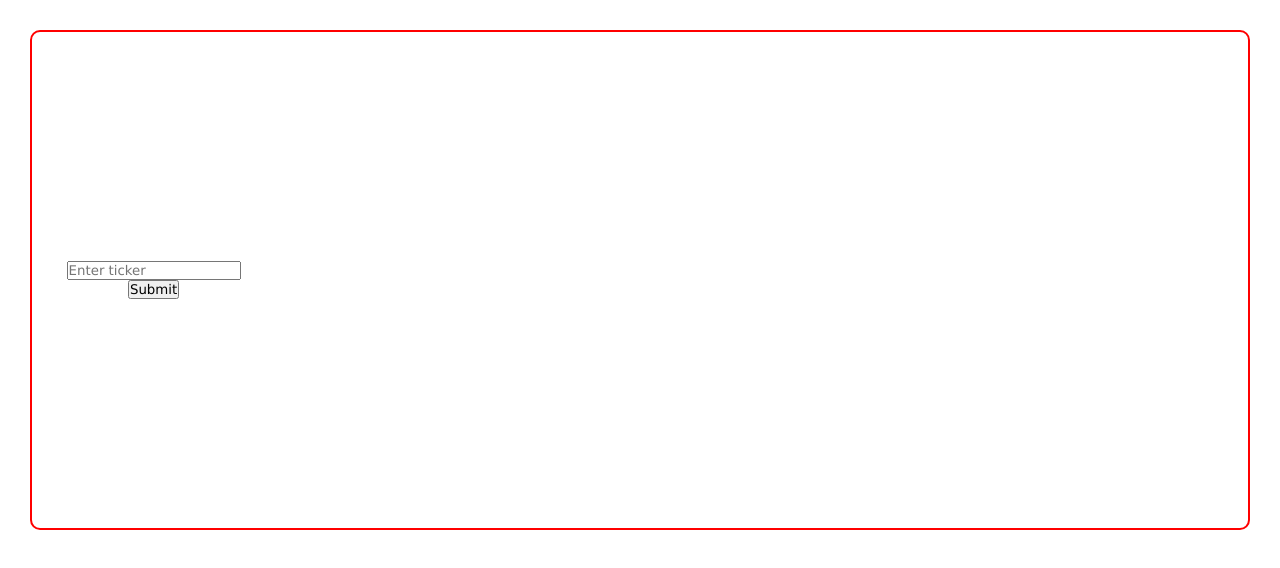
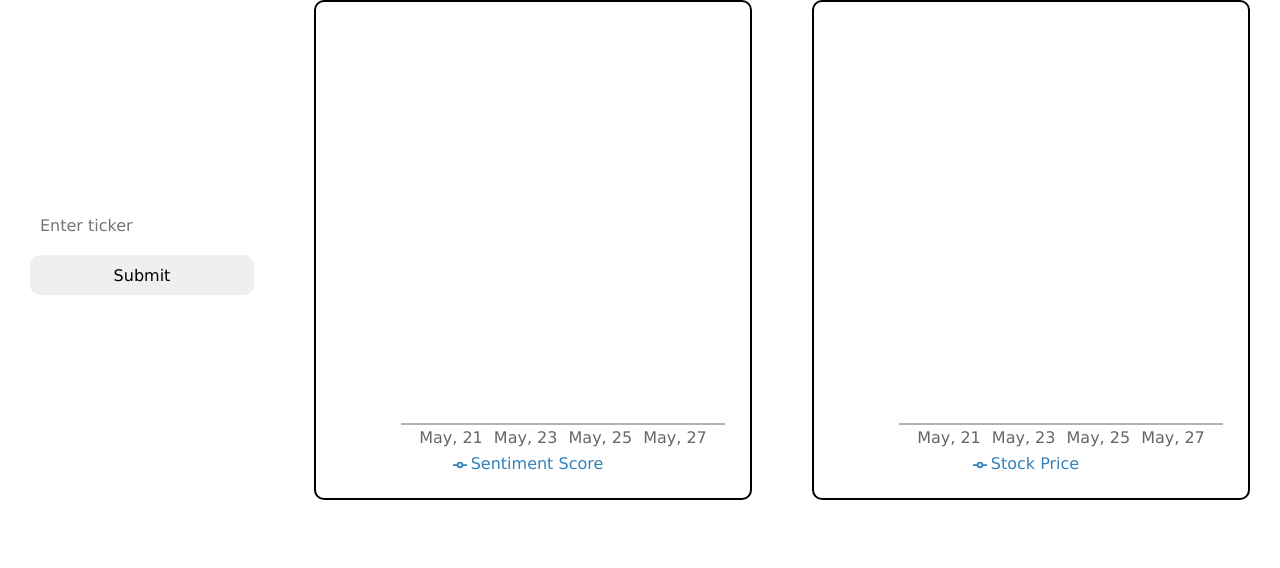
Before and after one commit to jasonchen17/stock_sentiment_tracker, a React (Vite) app in the folder frontend/: page /testing in a window 1280 px wide. Shown: the top 568 px of the page. Built offline with nearby package versions, Linux system fonts and the light colour scheme.

Commit message:
update TickerSearch to display sentiment score and price charts

```diff
--- a/frontend/src/components/Home.jsx
+++ b/frontend/src/components/Home.jsx
@@ -14,6 +14,7 @@ import {
 import styled from 'styled-components';
 import { format, eachDayOfInterval, subDays } from 'date-fns';
 import { Layout } from '../styles/Layout';
+import TickerSearch from './TickerSearch';
 
 function Home() {
     const [data, setData] = useState([]);
@@ -130,6 +131,8 @@ function Home() {
                         ))}
                     </div>
                 </div>
+
+                <TickerSearch />
             </StyledContainer>
         </Layout>
     );
@@ -172,6 +175,7 @@ const StyledContainer = styled.div`
     .main-container {
         display: flex;
         height: 500px;
+        margin-bottom: 30px;
 
         .chart-container {
             display: flex;
--- a/frontend/src/components/TickerSearch.jsx
+++ b/frontend/src/components/TickerSearch.jsx
@@ -3,10 +3,11 @@ import axios from 'axios';
 import styled from 'styled-components';
 import { format, eachDayOfInterval, subDays } from 'date-fns';
 import { Layout } from '../styles/Layout';
+import { LineChart, Line, XAxis, YAxis, CartesianGrid, Tooltip, Legend, ResponsiveContainer } from 'recharts';
 
 function TickerSearch() {
     // State for db sentiment data
-    const [data, setData] = useState([]);
+    const [sentimentData, setSentimentData] = useState([]);
 
     // State for input ticker
     const [inputTicker, setInputTicker] = useState('');
@@ -37,12 +38,33 @@ function TickerSearch() {
             setPriceData(response.data.prices);
 
             // Update data state
-            setData(response.data.sentiment_data);
+            setSentimentData(response.data.sentiment_data);
 
         } catch (error) {
             console.log(error);
         }
     };
+
+    const pastSevenDates = eachDayOfInterval({ start: subDays(new Date(), 7), end: subDays(new Date(), 1) })
+        .map(date => format(date, 'yyyy-MM-dd'));
+
+    const filteredSentimentData = pastSevenDates.map((date) => {
+        const sentimentDataForDate = sentimentData[inputTicker]?.[date];
+        return {
+            ticker: inputTicker,
+            date,
+            sentimentScore: sentimentDataForDate || '-',
+        };
+    });
+
+    const filteredPriceData = pastSevenDates.map((date) => {
+        const priceDataForDate = priceData.find((data) => data[1] === date);
+        return {
+            ticker: inputTicker,
+            date,
+            price: priceDataForDate?.[2] || '-',
+        };
+    });
 
     return (
         <Layout>
@@ -58,29 +80,56 @@ function TickerSearch() {
                         <button type="submit">Submit</button>
                     </form>
                 </div>
-            </StyledContainer>
 
-            <div className="data">
-                {Object.entries(data).map(([ticker, sentimentData]) => (
-                    Object.entries(sentimentData).map(([date, sentimentScore]) => (
-                        <tr key={`${ticker}-${date}`}>
-                            <td>{ticker}</td>
-                            <td>{date}</td>
-                            <td>{sentimentScore}</td>
-                        </tr>
-                    ))
-                ))}
+                <div className="sentiment-chart">
+                <ResponsiveContainer>
+                    <LineChart data={filteredSentimentData}>
+                        <CartesianGrid vertical={false} horizontal={false}/>
+                        <XAxis
+                            dataKey="date"
+                            tickLine={false}
+                            tickFormatter={(date) => {
+                                { return format(date, 'MMM, d'); }
+                            }}
+                            padding= {{ left: 50, right: 50 }}
+                        />
+                        <YAxis
+                            tickLine={false}
+                            domain={['auto', 'auto']}
+                            tickFormatter={(value) => value.toFixed(3)}
+                            padding= {{ top: 50, bottom: 50 }}
+                        />
+                        <Tooltip />
+                        <Legend />
+                        <Line type="monotone" dataKey="sentimentScore" name="Sentiment Score"/>
+                    </LineChart>
+                </ResponsiveContainer>
                 </div>
 
-            <div className="price">
-                {priceData.map(([ticker, date, price]) => (
-                    <tr key={`${ticker}-${date}`}>
-                        <td>{ticker}</td>
-                        <td>{date}</td>
-                        <td>{price}</td>
-                    </tr>
-                ))}
+                <div className="price-chart">
+                    <ResponsiveContainer>
+                        <LineChart data={filteredPriceData}>
+                            <CartesianGrid vertical={false} horizontal={false}/>
+                            <XAxis
+                                dataKey="date"
+                                tickLine={false}
+                                tickFormatter={(date) => {
+                                    { return format(date, 'MMM, d'); }
+                                }}
+                                padding= {{ left: 50, right: 50 }}
+                            />
+                            <YAxis
+                                tickLine={false}
+                                domain={['auto', 'auto']}
+                                padding= {{ top: 50, bottom: 50 }}
+                            />
+                            <Tooltip />
+                            <Legend />
+                            <Line type="monotone" dataKey="price" name="Stock Price"/>
+                        </LineChart>
+                    </ResponsiveContainer>
                 </div>
+            </StyledContainer>
         </Layout>
     );
 }
@@ -88,33 +137,54 @@ function TickerSearch() {
 const StyledContainer = styled.div`
     display: flex;
     width: 100%;
+    flex-direction: row;
+    align-items: center;
+    height: 500px;
+
+    .search-container {
+        flex: .5;
+        display: flex;
+        justify-content: center;
+        margin: 30px;
+
+        form {
+            display: flex;
             flex-direction: column;
+            gap: 10px;
 
-    @media (max-width: 768px) {
-        flex-direction: column;
-        gap: 0;
+            input {
+                border: none;
+                border-radius: 10px;
+                height: 40px;
+                padding: 10px;
+                font-size: 1rem;
             }
 
-    .search-container {
-        display: flex;
-        margin: 30px;
-        height: 500px;
-
-        border: 2px solid red;
+            button {
                 border-radius: 10px;
-
-        form {
-            flex: .2;
-            flex-direction: column;
-            justify-content: center;
-            align-items: center;
-            display: flex;
+                border: none;
+                font-size: 1rem;
+                height: 40px;
+            }
+        }
     }
 
-        .data-table {
+    .sentiment-chart {
         flex: 1;
+        border: 2px solid;
+        height: 500px;
+        border-radius: 10px;
+        padding: 20px;
+        margin: 30px;
     }
 
+    .price-chart {
+        flex: 1;
+        border: 2px solid;
+        height: 500px;
+        border-radius: 10px;
+        padding: 20px;
+        margin: 30px;
     }
 `;
 
```
Lines whose indentation alone changed are shown as unchanged.
